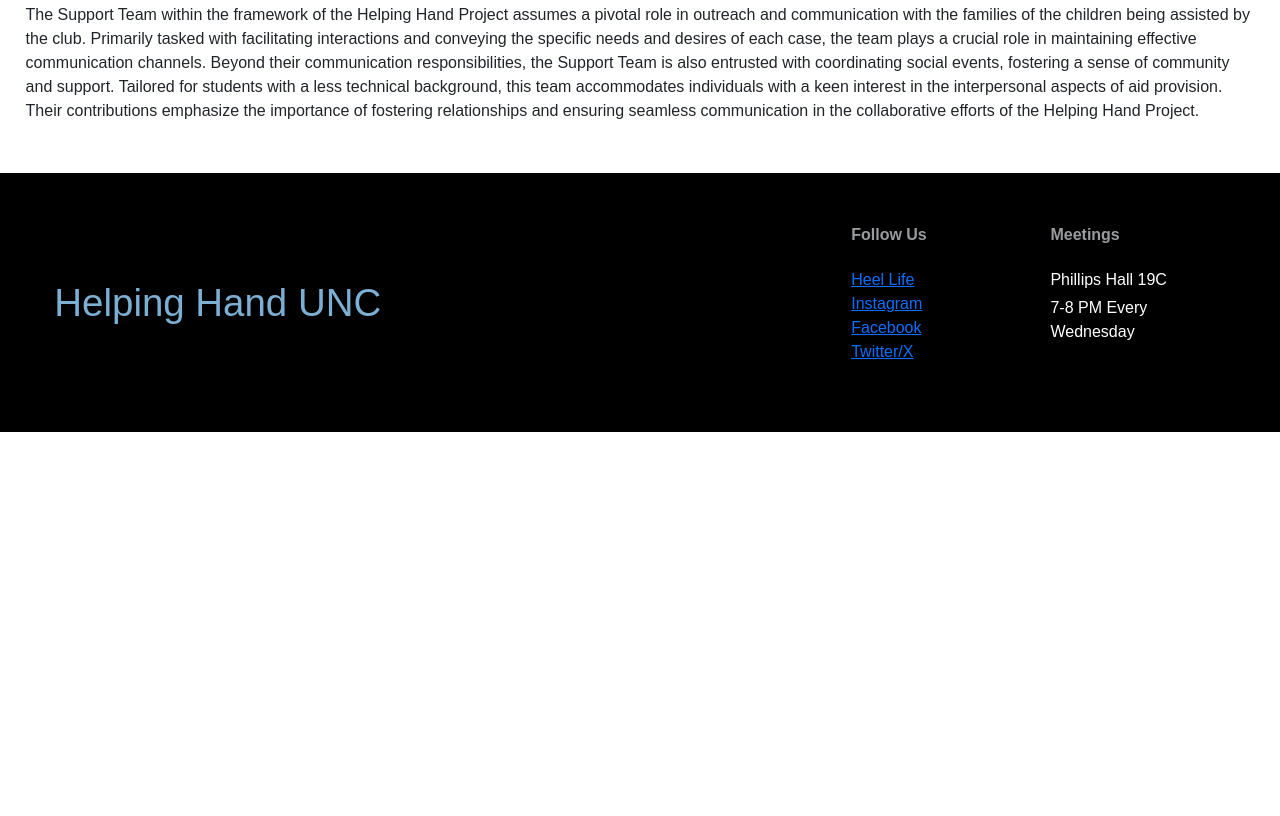
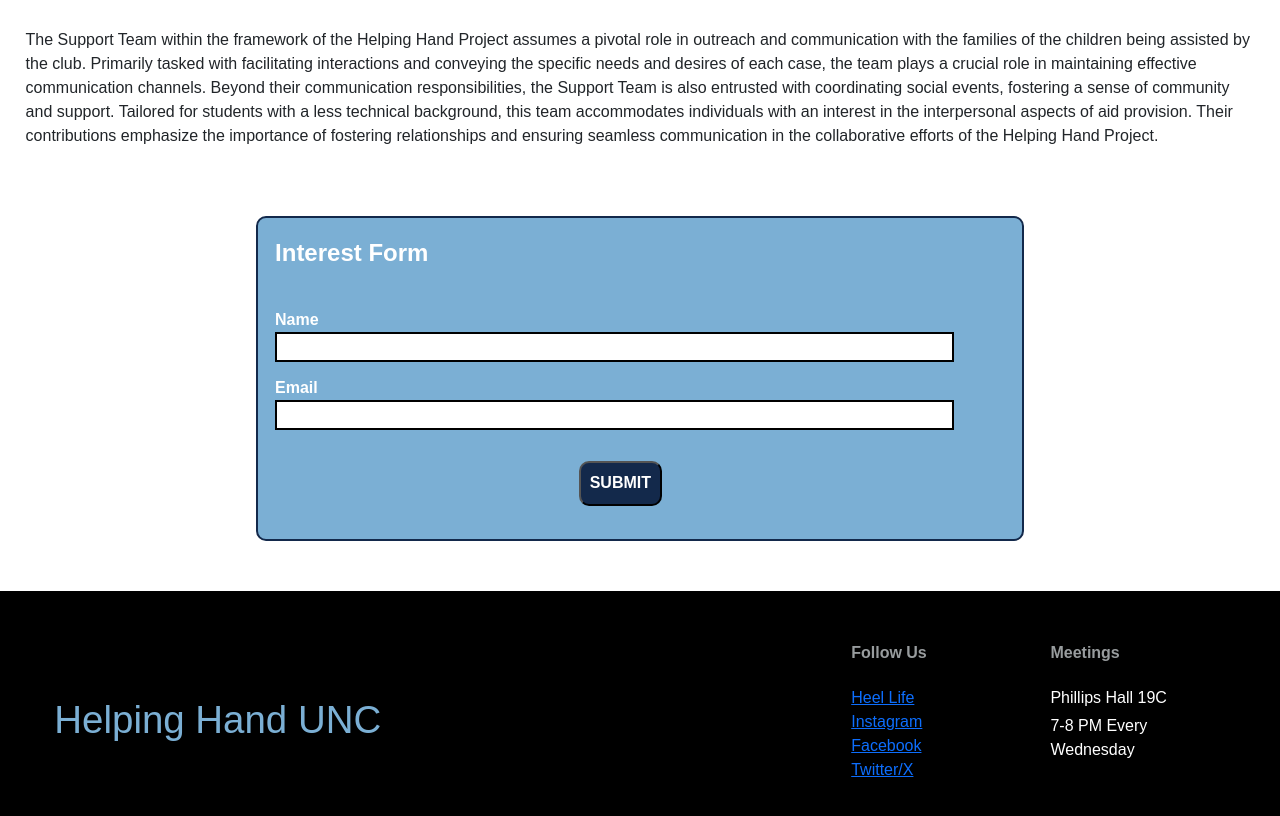
Before and after one commit to karsonvs/final-project, a plain HTML site: page involved.html in a window 1280 px wide. Shown: the part 506-1322 px from the top of the page. Before the commit the page ends 938 px from the top, so only its background shows below. Drawn offline with nearby package versions, Linux system fonts and the light colour scheme.

Commit message:
finished involved, added some formatting

```diff
--- a/css/styles.css
+++ b/css/styles.css
@@ -42,6 +42,10 @@ h3 {
 
 .placeholder {
     color:#7bafd4 !important;
+}
+
+.ph {
+    color: #13294b !important;
 }
 
 @import url('https://fonts.googleapis.com/css?family=Rubik&display=swap');
@@ -125,3 +129,54 @@ h1{
 .title {
     font-weight: bold;
 }
+
+form {
+    grid-row: 4 / 7;
+    background-color: #7bafd4;
+    border: 2px solid;
+    border-color: #13294b;
+    padding: 2%;
+    margin: 5%;
+    margin-top: 8%;
+    border-radius: 10px;
+}
+
+input[type="text"],
+input[type="email"] {
+    background-color: white;
+    border: 2px solid;
+    height: auto;
+    width: 93%;
+    margin: 0;
+    max-height: 800px;
+    margin-bottom: 2%;
+}
+
+fieldset {
+    border: none;
+}
+
+legend {
+    font-weight: bold;
+    color:white;
+    margin-bottom: 5%;
+}
+
+button {
+    background-color:#13294b;
+    border-radius: 10px;
+    padding: 2%;
+}
+
+label{
+    color: white;
+    font-weight: bold;
+}
+
+input:focus{
+    outline: 3px solid #13294b;
+}
+
+button:hover, button:focus{
+    background: white;
+}
--- a/involved.html
+++ b/involved.html
@@ -10,16 +10,20 @@
 
   <body>
     <nav class="navbar navbar-expand-lg navbar-light bg-light py-4" id="about">
-      <div class="container-fluid  ">
+      <div class="container-fluid">
+          <div class="col-1">
           <a class="navbar-brand" href="#" id="nav">
               <img src="img/unchhp.png" width="50" height="50" class="d-inline-block align-center mx-6" alt="HHP Logo">
-              The Helping Hand Project UNC
-            </a>
+          </a>
+          </div>
+          <div class="col-4">
+          <h2 id="nav">The Helping Hand <br> Project UNC</h2>
+          </div>
         <button class="navbar-toggler" type="button" data-bs-toggle="collapse" data-bs-target="#navbarNavAltMarkup" aria-controls="navbarNavAltMarkup" aria-expanded="false" aria-label="Toggle navigation">
           <span class="navbar-toggler-icon"></span>
         </button>
         <div class="collapse navbar-collapse show" id="navbarNavAltMarkup">
-          <div class="navbar-nav col-6 offset-lg-6">
+          <div class="navbar-nav offset-md-4 offset-lg-6 col-6">
             <a class="nav-link" href="index.html">Home</a>
             <a class="nav-link" href="about.html">About Us</a>
             <a class="nav-link" href="gallery.html">Gallery</a>
@@ -58,10 +62,29 @@
                team plays a crucial role in maintaining effective communication channels. Beyond their communication
                responsibilities, the Support Team is also entrusted with coordinating social events, fostering a
                sense of community and support. Tailored for students with a less technical background, this team
-               accommodates individuals with a keen interest in the interpersonal aspects of aid provision. Their
+               accommodates individuals with an interest in the interpersonal aspects of aid provision. Their
                contributions emphasize the importance of fostering relationships and ensuring seamless communication
                 in the collaborative efforts of the Helping Hand Project.
             </p>
+          </div>
+          <div class=" offset-md-2 col-md-8">
+            <form action="/" method="post" class="form">
+              <div class="col"></div>
+              <fieldset>
+                <div class="col"><legend>Interest Form</legend></div>
+
+                <div class="col"><label for="name">Name</label></div>
+
+                <div class="col"><input type="text" id="name" name="user_name" value="" required></div>
+
+                <div class="col"><label for="email">Email</label></div>
+
+                <div class="col"><input type="text" id="email" name="email" value="" required></div>
+
+                <div class="col offset-5 my-3"><button type="submit" id="nav">SUBMIT</button></div>
+              </fieldset>
+              </div>
+            </form>
           </div>
         </row>
       </container>
```
Also changed, not shown: about.html (+10 -7 lines), gallery.html (+10 -6 lines), index.html (+10 -6 lines).
